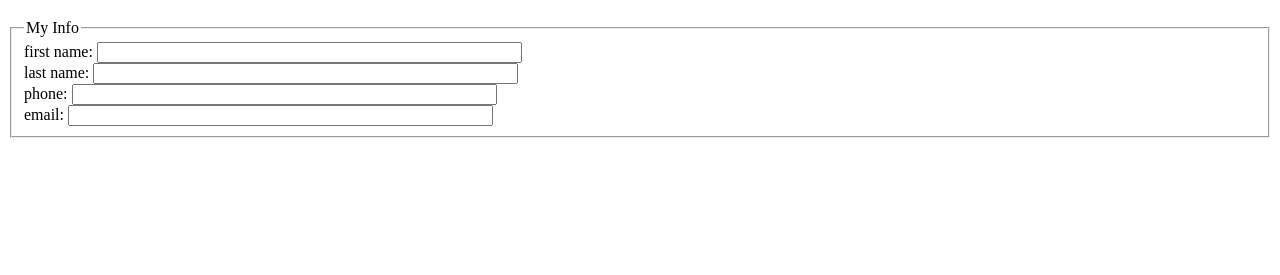
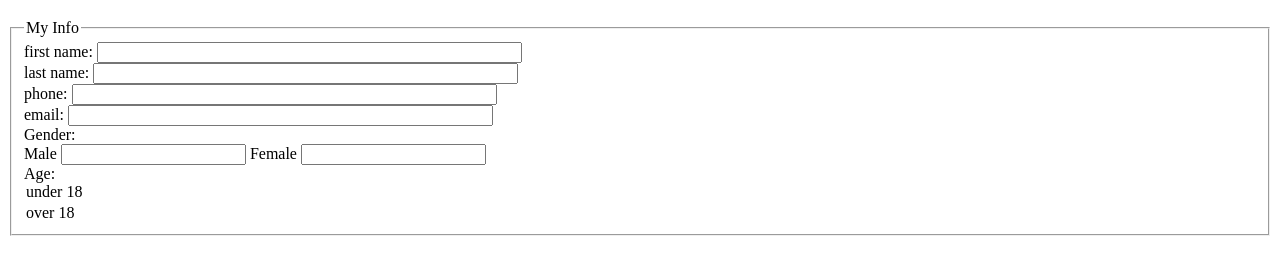
Before and after one commit to DewanSingh/webdev_lab5, a plain HTML site: page index.html in a window 1280 px wide. Shown: the part 61-336 px from the top of the page. Drawn offline with Linux system fonts and the light colour scheme.

Commit message:
Update index.html
Gender and age radio and select elements.

```diff
--- a/index.html
+++ b/index.html
@@ -13,6 +13,16 @@
       <div><label>last name: <input type:"text" name="lname" size="50"></label></div>
       <div><label>phone: <input type:"text" name="phone" size="50"></label></div>
       <div><label>email: <input type:"text" name="email" size="50"></label></div>
+      <div>Gender:</div>
+      <div>
+        <label>Male <input type:"radio" name="M"></label>
+        <label>Female <input type:"radio" name="F"></label>
+      </div>
+      <div>Age:</div>
+      <div>
+        <option value="minor">under 18</option>
+        <option value="adult">over 18</option>
+      </div>
     </fieldset>
   </form>
 </body>
```
